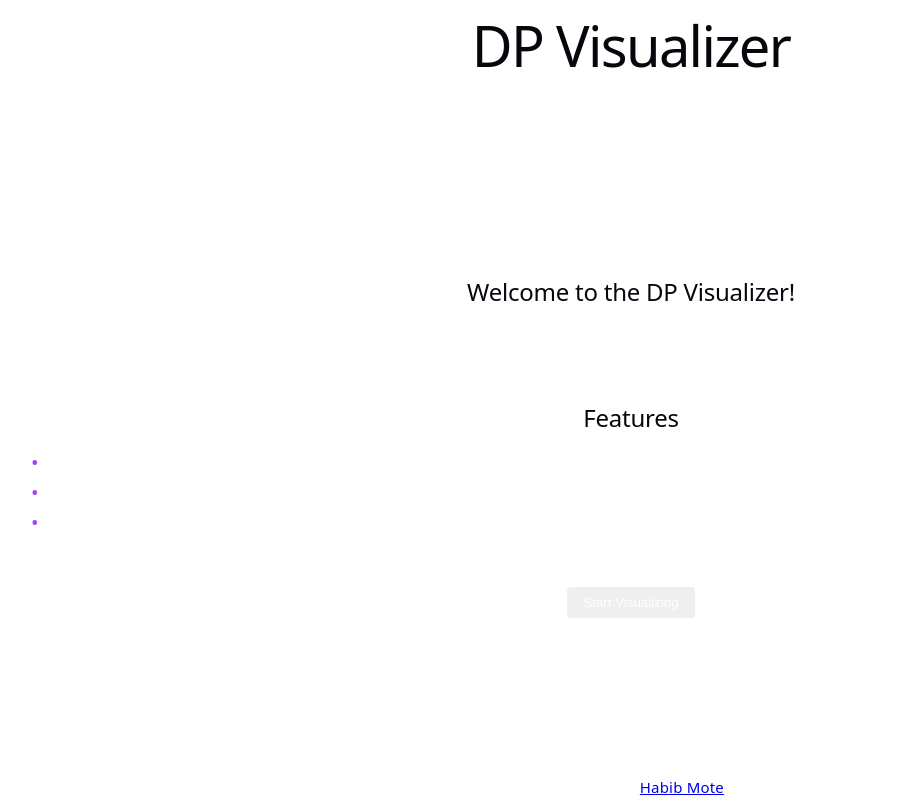
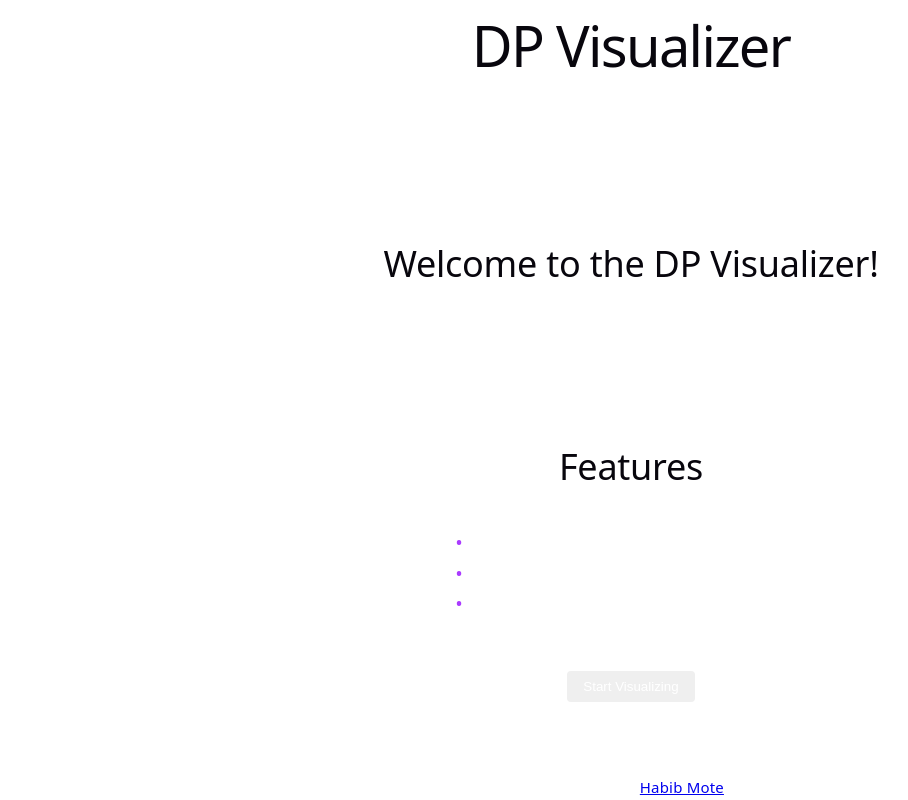
Before and after one commit to habibma/dp-visualizer, a React (Vite) app: page / in a window 1280 px wide. Shown: the whole page, without its empty margins (9-917 px from the left). Built offline with nearby package versions, Linux system fonts and the light colour scheme; the HTML template or start-up script is replaced by a standard one.

Commit message:
fix: make the list align center

```diff
--- a/src/App.css
+++ b/src/App.css
@@ -20,3 +20,25 @@
   gap: 10px;
   margin-bottom: 20px;
 }
+
+.welcome-section {
+  text-align: center;
+  margin-top: 50px;
+}
+
+.welcome-section h2 {
+  font-size: 2rem;
+  margin-bottom: 20px;
+}
+
+.features-section {
+  display: flex;
+  flex-direction: column;
+  align-items: center;
+  margin-top: 50px;
+}
+
+.features-section h2 {
+  font-size: 2rem;
+  margin-bottom: 20px;
+}
--- a/src/App.tsx
+++ b/src/App.tsx
@@ -38,11 +38,11 @@ const buildGridHistory = (obstacleGrid: Grid): Grid[] => {
 const WelcomePage = ({ onClick }: { onClick: () => void }) => {
 	return (
 		<>
-			<section>
+			<section className="welcome-section">
 				<h2>Welcome to the DP Visualizer!</h2>
 				<p>This application allows you to visualize dynamic programming algorithms step by step.</p>
 			</section>
-			<section>
+			<section className="features-section">
 				<h2>Features</h2>
 				<ul>
 					<li>Visualize dynamic programming algorithms</li>
```
